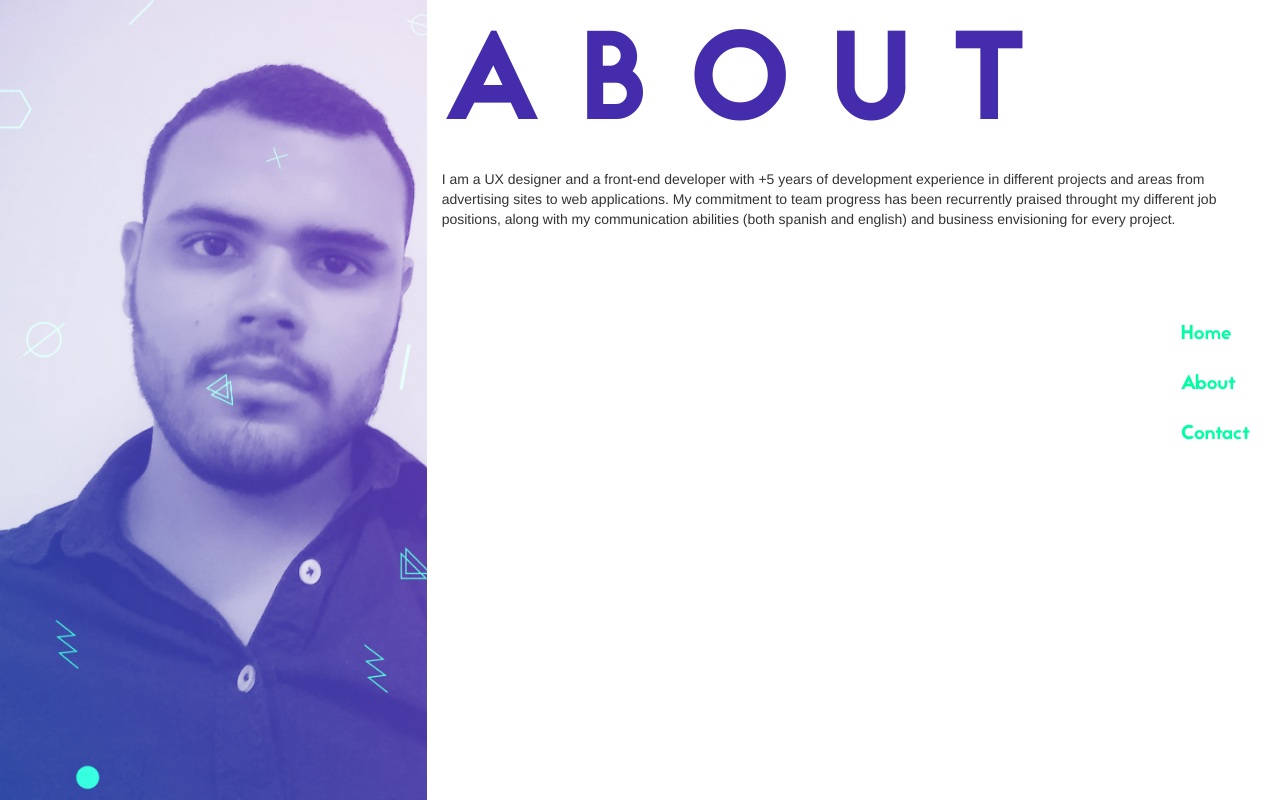
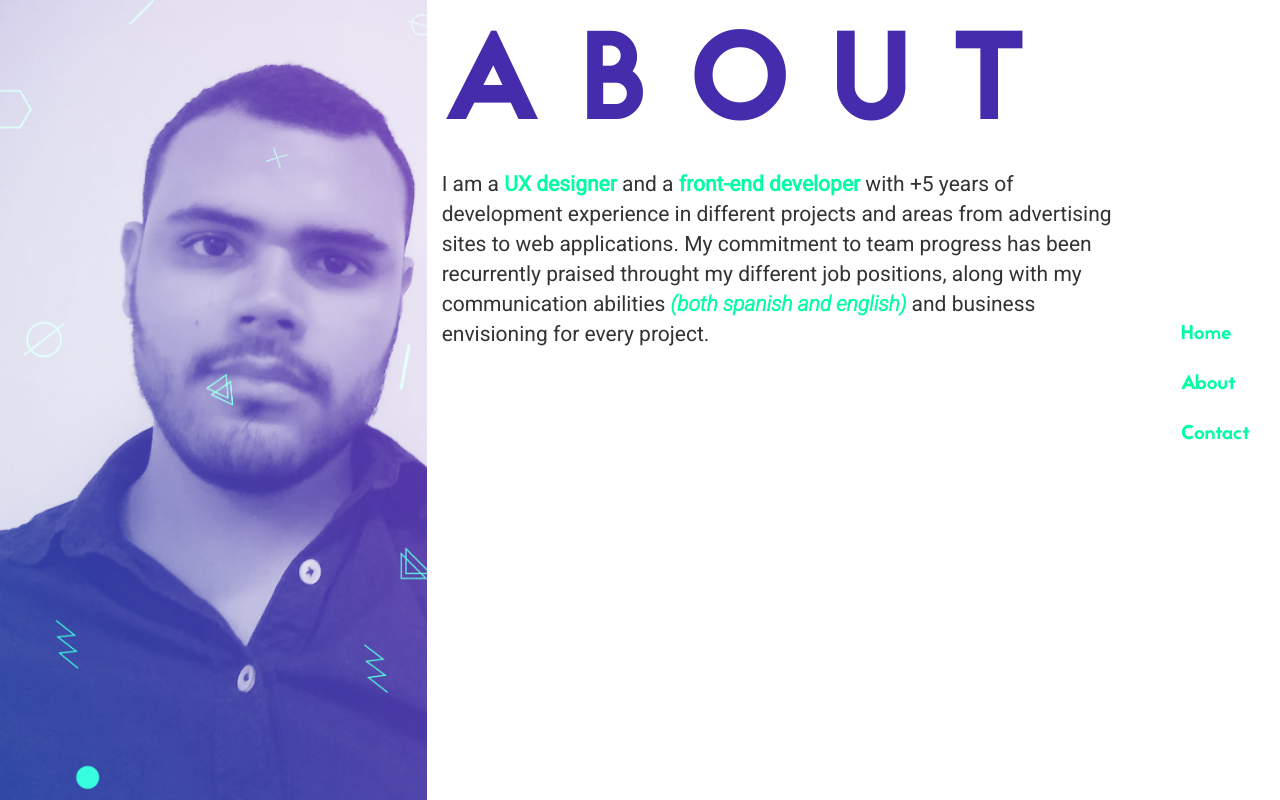
Before and after one commit to FelipeAG06/fa_website, a Vue app: page /about in a window 1280 px wide. Built offline with nearby package versions, Linux system fonts and the light colour scheme.

Commit message:
About section and text classes usage refactor added

```diff
--- a/index.html
+++ b/index.html
@@ -11,6 +11,7 @@
       }
     </style>
     <link rel="stylesheet" href="https://maxcdn.bootstrapcdn.com/bootstrap/3.3.7/css/bootstrap.min.css" integrity="sha384-BVYiiSIFeK1dGmJRAkycuHAHRg32OmUcww7on3RYdg4Va+PmSTsz/K68vbdEjh4u" crossorigin="anonymous">
+    <link href="https://fonts.googleapis.com/css?family=Roboto:300,300i,400" rel="stylesheet">
     <link rel="stylesheet" href="//cdn.materialdesignicons.com/1.9.32/css/materialdesignicons.min.css">
   </head>
   <body>
--- a/src/App.vue
+++ b/src/App.vue
@@ -15,15 +15,41 @@ export default {
 </script>
 
 <style>
+/*Reusable classes*/
 .fill-height{
   min-height: 100%;
   height: 100%;
 }
-.container-mask{
+
+.container-mask {
   padding: 0 !important;
   overflow: hidden;
 }
 
+.section-title {
+  font-family: 'jaap-regular';
+  color: #442CAC;
+  font-size: 9em;
+}
+
+.section-regular-text {
+  font-family: 'Roboto';
+  font-size: 1.5em;
+}
+
+.section-highlighted-text {
+  font-family: 'Roboto';
+  color: #00FFA3;
+  font-weight: bold;
+  font-size: 1em;
+}
+
+.section-highlighted-italic-text {
+  font-family: 'Roboto';
+  font-style: italic;
+}
+
+/*Custom Font faces*/
 @font-face {
     font-family: 'jaap-regular';
     src: url('./assets/fonts/regular/jaapokki-regular.eot'),
@@ -43,12 +69,12 @@ export default {
     font-weight: normal;
     font-style: normal;
 }
-/*TODO: Change the word 'text to 'font'*/
-.regular-text {
+
+.regular-font {
   font-family: 'jaap-regular';
 }
 
-.substracted-text {
+.substracted-font {
   font-family: 'jaap-substract';
 }
 
--- a/src/components/About.vue
+++ b/src/components/About.vue
@@ -4,13 +4,19 @@
         <figure class="profile-pic fill-height"></figure>
     </aside>
     <aside class="col-sm-12 col-md-8 description-container fill-height">
-      <h1 class="about-title">{{title}}</h1>
-      <p>I am a UX designer and a front-end developer with +5 years of development
-      experience in different projects and areas from advertising sites to web
-      applications. My commitment to team progress has been recurrently praised
-      throught my different job positions, along with my communication
-      abilities (both spanish and english) and business envisioning for every project.
-      </p>
+      <h1 class="section-title">{{title}}</h1>
+      <div class="row">
+        <div class="col-sm-12 col-md-10">
+          <p class="section-regular-text">I am a <span class="section-highlighted-text">UX designer</span> and a <span class="section-highlighted-text">front-end developer</span> with +5 years of development
+          experience in different projects and areas from advertising sites to web
+          applications. My commitment to team progress has been recurrently praised
+          throught my different job positions, along with my communication
+          abilities <span class="section-highlighted-text section-highlighted-italic-text">(both spanish and english)</span> and business envisioning for every project.
+          </p>
+        </div>
+
+      </div>
+
     </aside>
   </section>
 </template>
@@ -27,10 +33,6 @@ export default {
 </script>
 
 <style lang="css">
-  #aboutComponent .about-title {
-   font-family: 'jaap-regular';
-   font-size: 9em;
-  }
   /*Profile picture*/
   #aboutComponent .profile-pic-container{
    height: 100%;
@@ -50,8 +52,4 @@ export default {
    background-color: #FFF;
   }
 
-  #aboutComponent .description-container .about-title{
-    color: #442CAC;
-  }
-
 </style>
--- a/src/components/Home.vue
+++ b/src/components/Home.vue
@@ -2,8 +2,8 @@
   <div class="fill-height home-elements-container bg-pattern bg-transition">
     <div class="title-container">
       <div class="title">
-        <h1 class="text-center home-text t-name substracted-text">{{nameTitle}}</h1>
-        <h3 class="text-center home-text t-description regular-text">{{descriptionTitle}}</h3>
+        <h1 class="text-center home-text t-name substracted-font">{{nameTitle}}</h1>
+        <h3 class="text-center home-text t-description regular-font">{{descriptionTitle}}</h3>
       </div>
     </div>
 
--- a/src/components/Menu.vue
+++ b/src/components/Menu.vue
@@ -1,14 +1,14 @@
 <template lang="html">
   <div id="custom-menu" class="fill-height">
     <ul>
-      <li class="regular-text">
+      <li class="regular-font">
         <router-link v-bind:to="'/'">Home</router-link>
       </li>
-      <li class="regular-text">
+      <li class="regular-font">
         <router-link v-bind:to="'/about'">About</router-link>
       </li>
-      <!-- <li class="regular-text">Work</li> -->
-      <li class="regular-text">Contact</li>
+      <!-- <li class="regular-font">Work</li> -->
+      <li class="regular-font">Contact</li>
     </ul>
   </div>
 </template>
```
